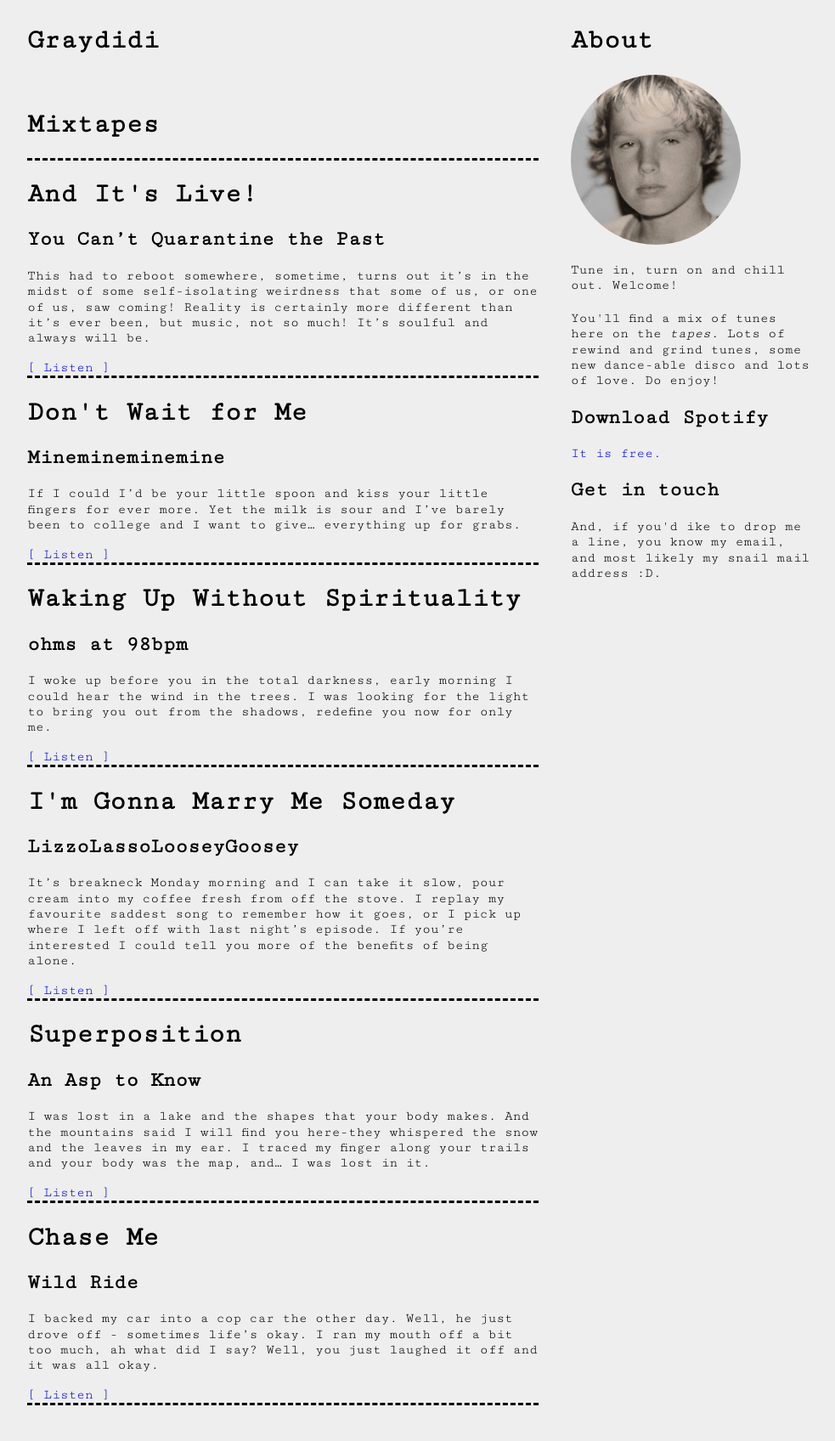
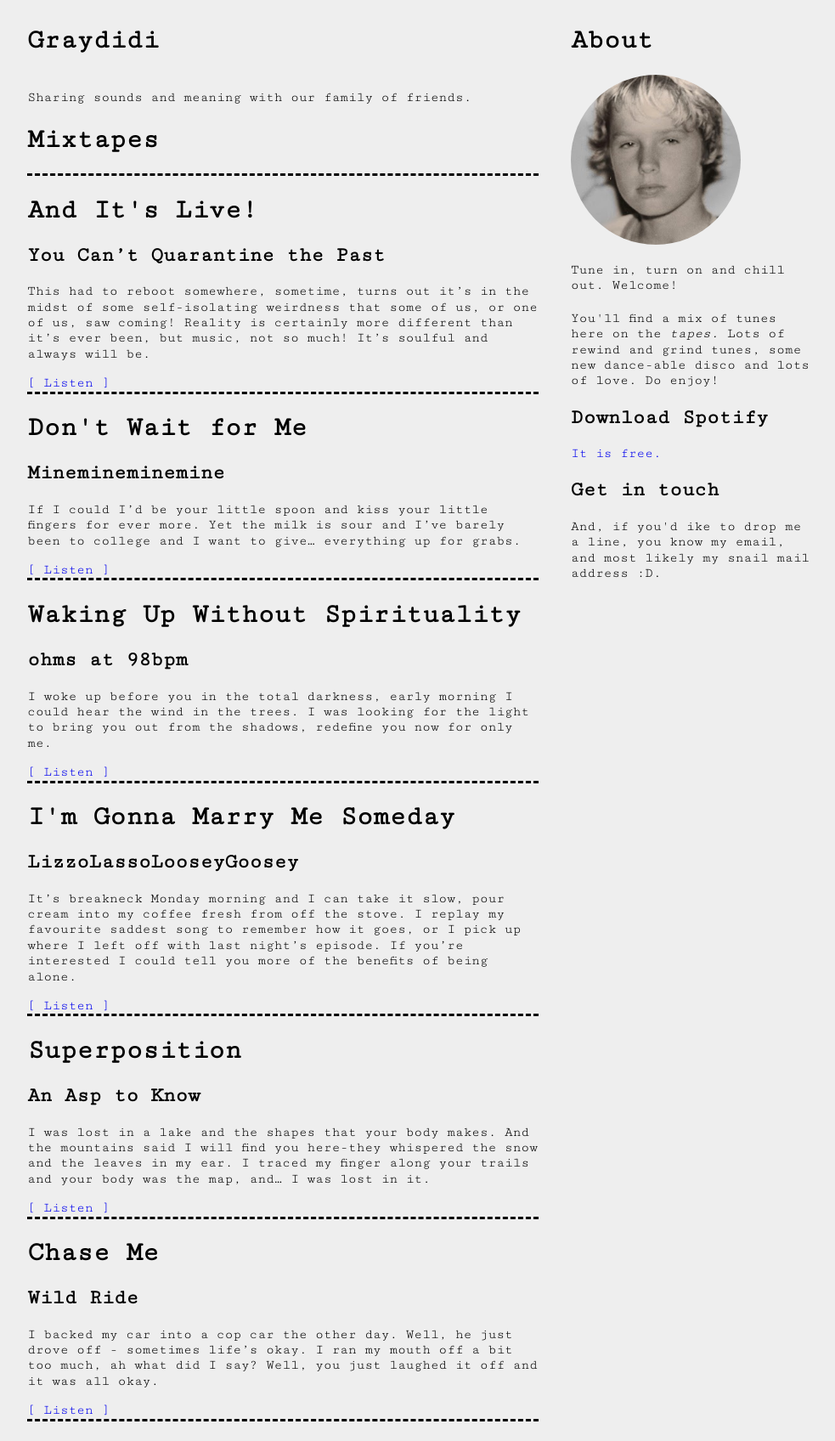
Before and after one commit to sodanovels/demonmusic, a Jekyll site: the page built from index.html, in a window 1280 px wide. Shown: the whole page at 85% size, without its empty margins (147-1130 px from the left). Built offline with Jekyll 4.4.1, drawn with Linux system fonts in a browser that asks for light colours; nearby versions of some CDN libraries; the list of posts is cut into pages by our own code.

Commit message:
Update _config.yml

```diff
--- a/_config.yml
+++ b/_config.yml
@@ -2,7 +2,7 @@
 title: Graydidi
 url: https://graydidi.com
 baseurl: "https://graydidi.com"
-desc:
+desc: Sharing sounds and meaning with our family of friends.
 about: Tune in, turn on and chill out. Welcome!
 image: https://graydidi.com/graydidi_headshot.jpg
 excerpt_separator: "<!-- more -->"
```
